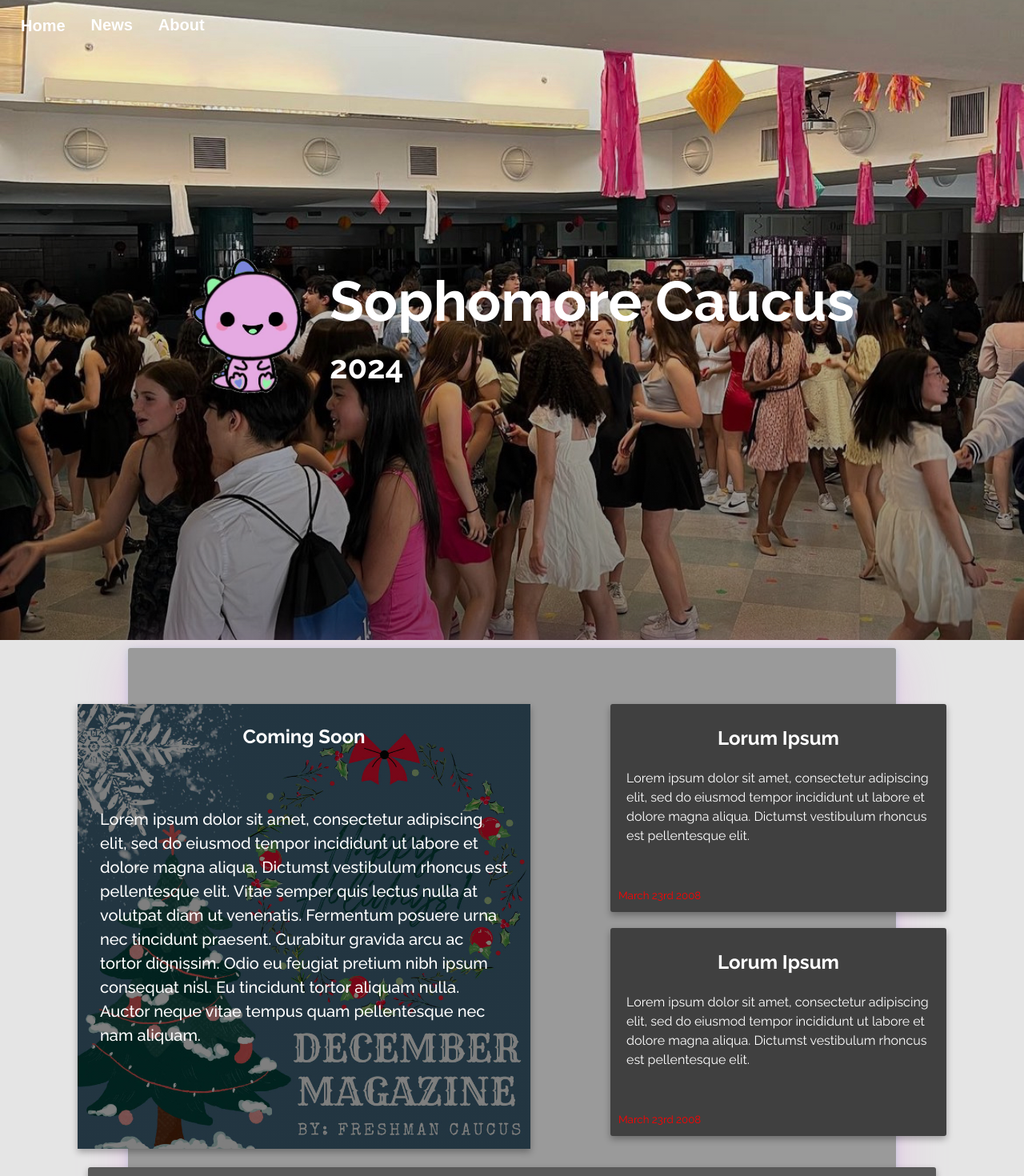
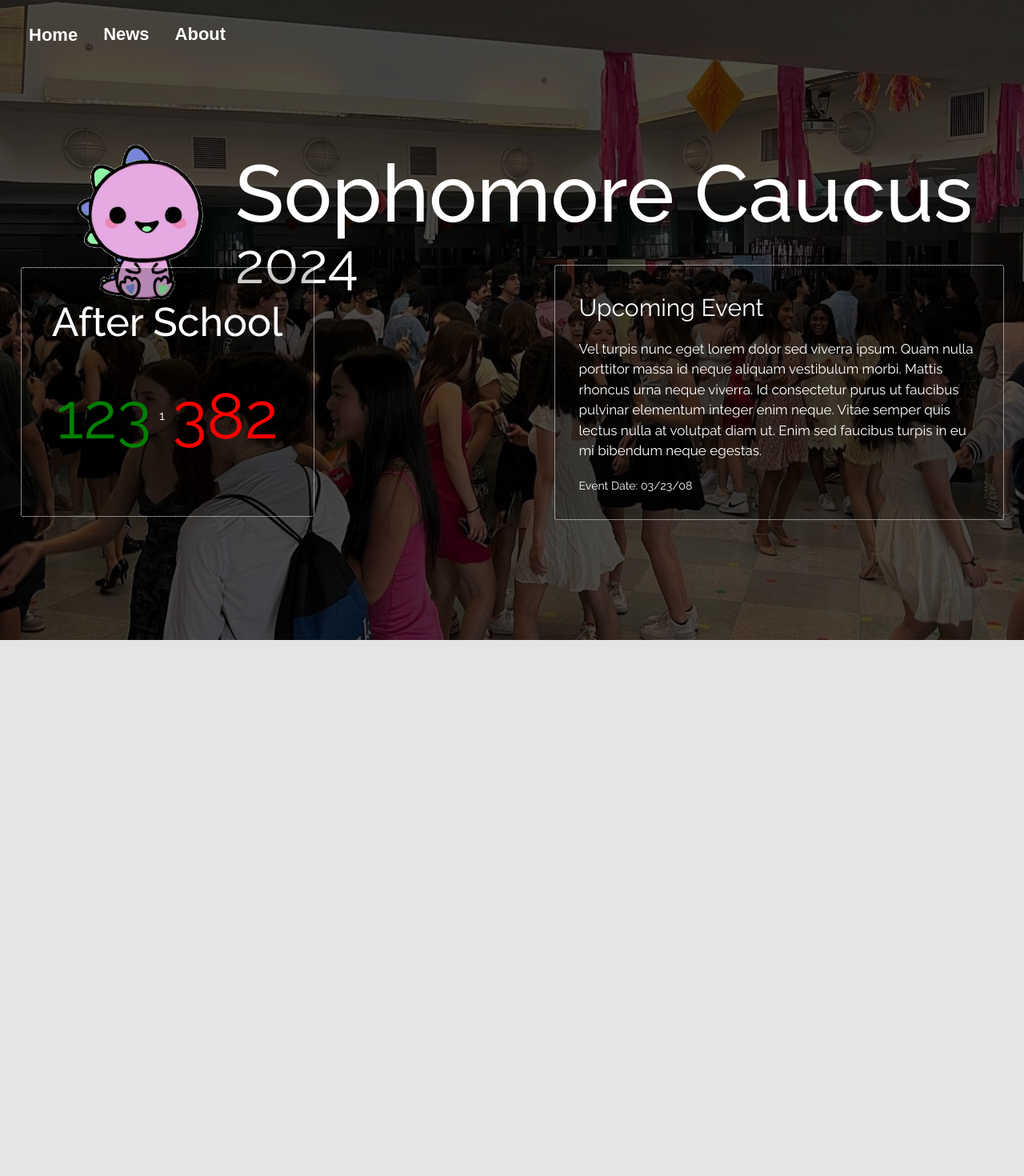
Before and after one commit to axelKeizoStahl/Sophomore-Caucus, a Next.js app: page / in a window 1280 px wide. Shown: the top 1470 px of the page at 80% size. After the commit the page ends 800 px from the top, so only its background shows below. Built offline with nearby package versions, Linux system fonts and the light colour scheme.

Commit message:
made home page better

```diff
--- a/src/app/Home.module.css
+++ /dev/null
@@ -1,179 +0,0 @@
-.body {
-  margin: 10px 12.5%;
-  width: 75%;
-  height: 1600px;
-  background-color: #9a9a9a;
-  box-shadow: 0 10px 60px rgba(229,170,226,.49),0 2px 12px rgba(123,133,218,.292),0 1px 5px rgba(142,246,161,.198);
-  display: flex;
-  flex-direction: column;
-  justify-content: center;
-  align-items: center;
-  border-radius: 3px;
-}
-
-.header {
-  display: flex;
-  flex-direction: row;
-  height: 100vh;
-  width: 100%;
-  justify-content: center;
-  background: #595959;
-  background-size: cover;
-  background-position: center;
-  background-repeat: no-repeat;
-  animation: imageSlideshow 9s infinite;
-  color: white;
-}
-
-.header::before {
-  content: "";
-  position: absolute;
-  top: 0;
-  left: 0;
-  width: 100%;
-  height: 100%;
-  background-color: #595959;
-  opacity: 0;
-  transition: opacity 1s ease;
-}
-
-@keyframes imageSlideshow {
-  0%, 100% {
-    background-image: linear-gradient(rgba(0, 0, 0, 0), rgba(0, 0, 0, 0.5) ), url('./images/picture1.jpeg');
-  }
-  33% {
-    background-image: linear-gradient(rgba(0, 0, 0, 0), rgba(0, 0, 0, 0.5) ), url('./images/picture2.jpeg');
-  }
-  66% {
-    background-image: linear-gradient(rgba(0, 0, 0, 0), rgba(0, 0, 0, 0.5) ), url('./images/picture4.jpeg');
-  }
-}
-
-.header h1 {
-  font-size: 70px;
-  margin-bottom: 0;
-}
-
-.header h2 {
-  font-size: 40px;
-  margin-top: 0;
-}
-
-.container {
-  display: flex;
-  flex-direction: row;
-  justify-content: center;
-  align-items: center;
-}
-
-.news {
-  display: flex;
-  flex-direction: row;
-  position: absolute;
-  top: 110vh;
-  gap: 100px;
-}
-
-.mag {
-  background-image: linear-gradient(rgba(0, 0, 0, 0.5), rgba(0, 0, 0, 0.5) ), url("./images/magazine.jpg");
-  background-position: center;
-  background-size: cover;
-  background-repeat: no-repeat;
-  width: 550px;
-  padding: 3px 8px;
-  height: 550px;
-  color: white;
-  font-weight: bolder;
-  box-shadow: 0 4px 8px rgba(0, 0, 0, 0.3);
-}
-
-.mag h2 {
-  text-align: center;
-}
-
-.mag p {
-    font-size: 20px;
-    font-weight: 500;
-    position: relative;
-    top: 50px;
-    padding-left: 20px;
-    padding-right: 20px;
-}
-
-.events {
-  display: flex;
-  flex-direction: column;
-  height: 850px;
-  gap: 20px;
-}
-
-.event {
-  background-color: #404040;
-  padding: 5px 10px;
-  color: white;
-  border-radius: 3px;
-  width: 400px;
-  transition: z-index 0.3s;
-  height: 250px;
-  justify-content: center;
-  align-items: center;
-  box-shadow: 0 4px 8px rgba(0, 0, 0, 0.3);
-}
-
-.event h2 {
-  text-align: center;
-}
-
-.event p {
-  padding: 0 10px;
-  font-size: 16px;
-}
-
-.event small {
-  color: red;
-  position: relative;
-  top: 50px;
-}
-
-.opportunities {
-  background-color: #595959;
-  padding: 10px 30px;
-  width: 1000px;
-  position: relative;
-  top: 30vh;
-  box-shadow: 0 4px 8px rgba(0, 0, 0, 0.3);
-  border-radius: 3px;
-}
-
-.opportunities h1 {
-  text-align: center;
-}
-
-.opportunity {
-  margin: 20px 0;
-  transition: all 0.3s ease;
-  border-radius: 9px;
-  box-shadow: 0 4px 8px rgba(0, 0, 0, 0.3);
-  padding: 10px;
-}
-
-.opportunity:hover {
-  transform: scale(1.1);
-  border-radius: 3px;
-  font-size: 20px;
-}
-
-.opportunity p {
-  transition: all 0.3s ease;
-}
-
-.opportunity p:hover {
-  font-size: 16px;
-  padding: 0 10px;
-  font-weight: bolder;
-}
-
-.opportunity span {
-  color: red;
-  font-weight: bolder;
-}
--- a/src/app/components/navbar.css
+++ b/src/app/components/navbar.css
@@ -10,13 +10,14 @@
   margin: 0;
   background-color: transparent;
   font-family: Arial;
-  margin-top: 10px;
-  margin-left: 10px;
+  margin-top: 20px;
+  margin-left: 20px;
+  font-weight: 400;
 }
 
 .navbar a {
-  font-size: 20px;
-  color: white;
+  font-size: 22px;
+  color: black;
   text-decoration: none;
   padding: 10px 16px;
   margin: 0; /* Reset margin */
@@ -37,8 +38,8 @@ ul {
 }
 
 .dropdown .dropbtn {
-  color: white;
-  font-size: 20px;
+  color: black;
+  font-size: 22px;
   padding: 10px 16px;
   background-color: transparent;
   border: none;
--- /dev/null
+++ b/src/app/home.css
@@ -0,0 +1,154 @@
+.body {
+  margin: 10px 12.5%;
+  width: 75%;
+  height: 1600px;
+  background-color: #9a9a9a;
+  box-shadow: 0 10px 60px rgba(229,170,226,.49),0 2px 12px rgba(123,133,218,.292),0 1px 5px rgba(142,246,161,.198);
+  display: flex;
+  flex-direction: column;
+  justify-content: center;
+  align-items: center;
+  border-radius: 3px;
+}
+
+.header {
+  display: flex;
+  flex-direction: row;
+  height: 100vh;
+  width: 100%;
+  justify-content: center;
+  background: #595959;
+  background-size: cover;
+  background-position: center;
+  background-repeat: no-repeat;
+  animation: imageSlideshow 9s infinite;
+  color: white;
+}
+
+.header::before {
+  content: "";
+  position: absolute;
+  top: 0;
+  left: 0;
+  width: 100%;
+  height: 100%;
+  background-color: black;
+  opacity: 0;
+  transition: opacity 1s ease;
+}
+
+@keyframes imageSlideshow {
+  0%, 100% {
+    background-image: linear-gradient(rgba(0, 0, 0, 0.7), rgba(0, 0, 0, 0.7)), url('./images/picture1.jpeg');
+  }
+  33% {
+    background-image: linear-gradient(rgba(0, 0, 0, 0.7), rgba(0, 0, 0, 0.7)), url('./images/picture2.jpeg');
+  }
+  66% {
+    background-image: linear-gradient(rgba(0, 0, 0, 0.7), rgba(0, 0, 0, 0.7)), url('./images/picture4.jpeg');
+  }
+}
+
+.header h1 {
+  font-size: 100px;
+  margin-bottom: 0;
+  font-weight: 500;
+  height: 110px;
+}
+
+.header h2 {
+  font-size: 70px;
+  margin-top: 0;
+  font-weight: 400;
+}
+
+.container {
+  position: absolute;
+  top: 100px;
+  display: flex;
+  flex-direction: row;
+  justify-content: center;
+  align-items: center;
+}
+
+.dropdown .dropbtn {
+  color: white;
+}
+
+.navbar a {
+  color: white;
+}
+
+.widgets {
+  position: absolute;
+  bottom: 150px;
+  display: flex;
+  flex-direction: row-reverse;
+  justify-content: center;
+  align-items: center;
+  gap: 300px;
+  margin-top: 20px;
+}
+
+.event {
+  width: 500px;
+  border: .1px dotted white;
+  border-radius: 3px;
+  padding: 30px;
+  font-size: 17px;
+  background: rgba(0, 0, 0, 0.2);
+  transition: all 0.5s ease;
+}
+
+.event:hover {
+  background: rgba(0, 0, 0, 0.7);
+}
+
+.event h2 {
+  font-size: 30px;
+  margin: 0;
+  font-weight: 400;
+}
+
+.sched {
+  width: 305px;
+  height: 250px;
+  display: flex;
+  flex-direction: column;
+  align-items: center;
+  border: .1px dotted white;
+  border-radius: 3px;
+  padding: 30px;
+  background: rgba(0, 0, 0, 0.2);
+  transition: all 0.5s ease;
+}
+
+.sched:hover {
+  background: rgba(0, 0, 0, 0.7);
+}
+
+.period {
+    font-weight: 500;
+    font-size: 50px;
+}
+
+.time {
+    display: flex;
+    flex-direction: row;
+    gap: 10px;
+    align-items: center;
+    position: relative;
+    top: 20px;
+}
+
+.min {
+    font-size: 80px;
+}
+
+.min-don {
+    color: green;
+}
+
+.min-to {
+    color: red;
+}
--- a/src/app/layout.js
+++ b/src/app/layout.js
@@ -1,6 +1,5 @@
 import './globals.css'
 import { Navbar } from './components/Navbar'
-import { Footer } from './components/Footer'
 import { Raleway } from 'next/font/google'
 
 const raleway = Raleway({ subsets: ['latin'] })
@@ -16,7 +15,6 @@ export default function RootLayout({ children }) {
       <body className={raleway.className}>
         <Navbar />
           {children}
-        <Footer />
       </body>
     </html>
   )
--- a/src/app/page.js
+++ b/src/app/page.js
@@ -1,51 +1,76 @@
-"use client"
+"use client";
+import { useState, useEffect } from 'react';
 import Image from 'next/image'
 import logo from './logo.png'
-import { useState } from 'react'
-import styles from './Home.module.css'
+import './home.css'
 
 export default function Home() {
-  const [isTop, setIsTop] = useState(2)
+  const scheduleInSeconds = [
+    28800, 31260, 31500, 33960,
+    34260, 36900, 37200, 39660,
+    39960, 42420, 42720, 45180,
+    45480, 47940, 48240, 50700,
+    50940, 53400, 53640, 56100
+  ]
+  const [timer, setTimer] = useState(new Date().getSeconds());
+  const [pd, setPd] = useState(()=>{
+    var time = new Date().getHours()*3600 + new Date().getMinutes()*60;
+    for (var i = 0; i < scheduleInSeconds.length; i++) {
+      if (time < scheduleInSeconds[i]) {
+        if (i === 0) {
+          return "Before School";
+        } else {
+          return `${(i-1)/2}`;
+        }
+      }
+    }
+    return "After School";
+  });
+  const [min, setMin] = useState(()=>{
+    var time = new Date().getHours()*3600 + new Date().getMinutes()*60;
+    if (typeof pd !== "string") {
+        return scheduleInSeconds[parseFloat(pd)*2]/60 - time;
+    } else if (pd === "Before School") {
+        return (28800 - time)/60;
+    } else {
+        return (time - 56100)/60;
+    }
+  });
 
-  var magazine =
-    {title: "Coming Soon",
-      info: "Lorem ipsum dolor sit amet, consectetur adipiscing elit, sed do eiusmod tempor incididunt ut labore et dolore magna aliqua. Dictumst vestibulum rhoncus est pellentesque elit. Vitae semper quis lectus nulla at volutpat diam ut venenatis. Fermentum posuere urna nec tincidunt praesent. Curabitur gravida arcu ac tortor dignissim. Odio eu feugiat pretium nibh ipsum consequat nisl. Eu tincidunt tortor aliquam nulla. Auctor neque vitae tempus quam pellentesque nec nam aliquam.",
-    }
 
-  var events = [
-    {title: "Lorum Ipsum",
-      info: "Lorem ipsum dolor sit amet, consectetur adipiscing elit, sed do eiusmod tempor incididunt ut labore et dolore magna aliqua. Dictumst vestibulum rhoncus est pellentesque elit.",
-      date: "March 23rd 2008",
-    },
-    {title: "Lorum Ipsum",
-      info: "Lorem ipsum dolor sit amet, consectetur adipiscing elit, sed do eiusmod tempor incididunt ut labore et dolore magna aliqua. Dictumst vestibulum rhoncus est pellentesque elit.",
-      date: "March 23rd 2008",
-    },
-  ]
+  useEffect(() => {
+    const interval = setInterval(() => {
+      if (timer > 0) {
+        setTimer(prevTimer => prevTimer - 1);
+      } else {
+        setTimer(60);
+        if (scheduleInSeconds.includes(new Date().getHours()*3600 + new Date().getMinutes()*60)) {
+          setMin(0);
+          setPd(pd => {
+            if (pd === "After School") {
+              return "Before School";
+            } else if (pd === "Before School") {
+              return "1"
+            } else {
+              return `${(parseInt(pd)+0.5)}`;
+            }
+          })
+        } else {
+          setMin(min + 1);
+        }
+      }
+    }, 1000);
 
-  var opportunities = [
-    {title: "Lorem Ipsum",
-      info: "Lorem ipsum dolor sit amet, consectetur adipiscing elit, sed do eiusmod tempor incididunt ut labore et dolore magna aliqua. Dictumst vestibulum rhoncus est pellentesque elit. Vitae semper quis lectus nulla at volutpat diam ut venenatis. Fermentum posuere urna nec tincidunt praesent. Curabitur gravida arcu ac tortor dignissim. Odio eu feugiat pretium nibh ipsum consequat nisl. Eu tincidunt tortor aliquam nulla. Auctor neque vitae tempus quam pellentesque nec nam aliquam. Eget felis eget nunc lobortis mattis. Velit egestas dui id ornare. Condimentum lacinia quis vel eros donec.",
-      time: "March 23rd 2008",
-    },
-    {title: "Lorem Ipsum",
-      info: "Lorem ipsum dolor sit amet, consectetur adipiscing elit, sed do eiusmod tempor incididunt ut labore et dolore magna aliqua. Dictumst vestibulum rhoncus est pellentesque elit. Vitae semper quis lectus nulla at volutpat diam ut venenatis. Fermentum posuere urna nec tincidunt praesent. Curabitur gravida arcu ac tortor dignissim. Odio eu feugiat pretium nibh ipsum consequat nisl. Eu tincidunt tortor aliquam nulla. Auctor neque vitae tempus quam pellentesque nec nam aliquam. Eget felis eget nunc lobortis mattis. Velit egestas dui id ornare. Condimentum lacinia quis vel eros donec.",
-      time: "March 23rd 2008",
-    },
-    {title: "Lorem Ipsum",
-      info: "Lorem ipsum dolor sit amet, consectetur adipiscing elit, sed do eiusmod tempor incididunt ut labore et dolore magna aliqua. Dictumst vestibulum rhoncus est pellentesque elit. Vitae semper quis lectus nulla at volutpat diam ut venenatis. Fermentum posuere urna nec tincidunt praesent. Curabitur gravida arcu ac tortor dignissim. Odio eu feugiat pretium nibh ipsum consequat nisl. Eu tincidunt tortor aliquam nulla. Auctor neque vitae tempus quam pellentesque nec nam aliquam. Eget felis eget nunc lobortis mattis. Velit egestas dui id ornare. Condimentum lacinia quis vel eros donec.",
-      time: "March 23rd 2008",
-    },
-  ]
-
+    return () => clearInterval(interval);
+  }, [timer]);
   return (
-    <div className={styles.Home}>
-      <div className={styles.header}>
-        <div className={styles.container}>
+    <div className="Home">
+      <div className="header">
+        <div className="container">
           <Image
           src={logo}
-          width={200}
-          height={200}
+          width={230}
+          height={230}
           alt='Sophmore Caucus'
           />
           <div>
@@ -53,33 +78,24 @@ export default function Home() {
             <h2>2024</h2>
           </div>
         </div>
-      </div>
-      <div className={styles.body}>
-        <div className={styles.news}>
-            <div className={styles.mag}>
-              <h2>{magazine.title}</h2>
-              <p>{magazine.info}</p>
-            </div>
-          <div className={styles.events}>
-          {events.slice(0, 2).map((eventitem, index)=>(
-            <div key={`event${index+1}`} className={`${styles.event} ${styles[`event${index+1}`]} ${isTop == index + 1 ? styles.top : ''}`} onMouseOver={() => setIsTop(index+1)} >
-              <h2>{eventitem.title}</h2>
-              <p>{eventitem.info}</p>
-              <small>{eventitem.date}</small>
-            </div>
-          ))}
+      <div className="widgets">
+        <div className="event">
+          <h2>Upcoming Event</h2>
+          <p> Vel turpis nunc eget lorem dolor sed viverra ipsum. Quam nulla porttitor massa id neque aliquam vestibulum morbi. Mattis rhoncus urna neque viverra. Id consectetur purus ut faucibus pulvinar elementum integer enim neque. Vitae semper quis lectus nulla at volutpat diam ut. Enim sed faucibus turpis in eu mi bibendum neque egestas.</p>
+          <small>Event Date: 03/23/08</small>
+        </div>
+        <div className="sched">
+          <div className="period">{pd}</div>
+          <div className="time">
+            <div className="min min-don">{min}</div>
+            <p className="sec">{timer}</p>
+            <div className="min min-to">{`${pd == "Before School" ? `${28800-min}`:
+               pd === "After School" ? `${30300/60-min}`:
+              `${(scheduleInSeconds[parseInt(pd)*2+1]-scheduleInSeconds[parseInt(pd)*2])/60-min}`
+            }`}</div>
           </div>
         </div>
-        <div className={styles.opportunities}>
-          <h1>Upcoming Opportunities</h1>
-          {opportunities.slice(0, 3).map((opportunity, index) => (
-            <div key={`opportunity${index+1}`} className={styles.opportunity}>
-              <h2>{opportunity.title}</h2>
-              <p>{opportunity.info}</p>
-              <small>Deadline: <span>{opportunity.time}</span></small>
-            </div>
-          ))}
-        </div>
+      </div>
       </div>
     </div>
   )
```
Also changed, not shown: src/app/globals.css (+0 -48 lines).
